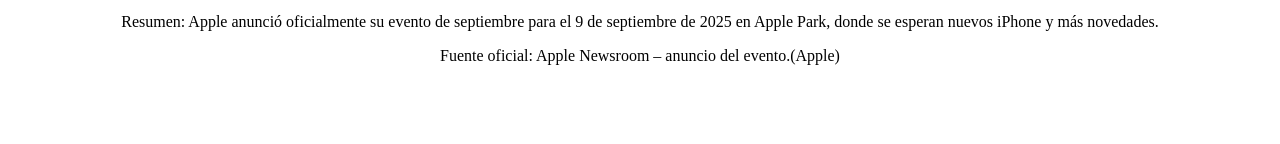
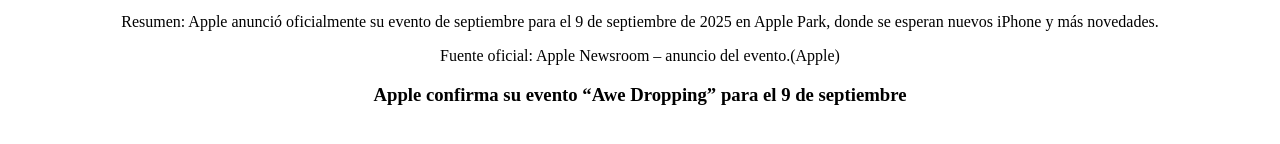
Before and after one commit to Otonieel4/RubricaSegundoRepositorio, a plain HTML site: page index.html in a window 1280 px wide. Shown: the part 498-642 px from the top of the page. Drawn offline with Linux system fonts and the light colour scheme.

Commit message:
Commit 9

```diff
--- a/index.html
+++ b/index.html
@@ -14,6 +14,7 @@
         <p>Fecha de publicación: 26/08/2025</p>
         <p>Resumen: Apple anunció oficialmente su evento de septiembre para el 9 de septiembre de 2025 en Apple Park, donde se esperan nuevos iPhone y más novedades.</p>
         <p>Fuente oficial: Apple Newsroom – anuncio del evento.(Apple)</p>
+        <h3>Apple confirma su evento “Awe Dropping” para el 9 de septiembre</h3>
 
 
 
```
